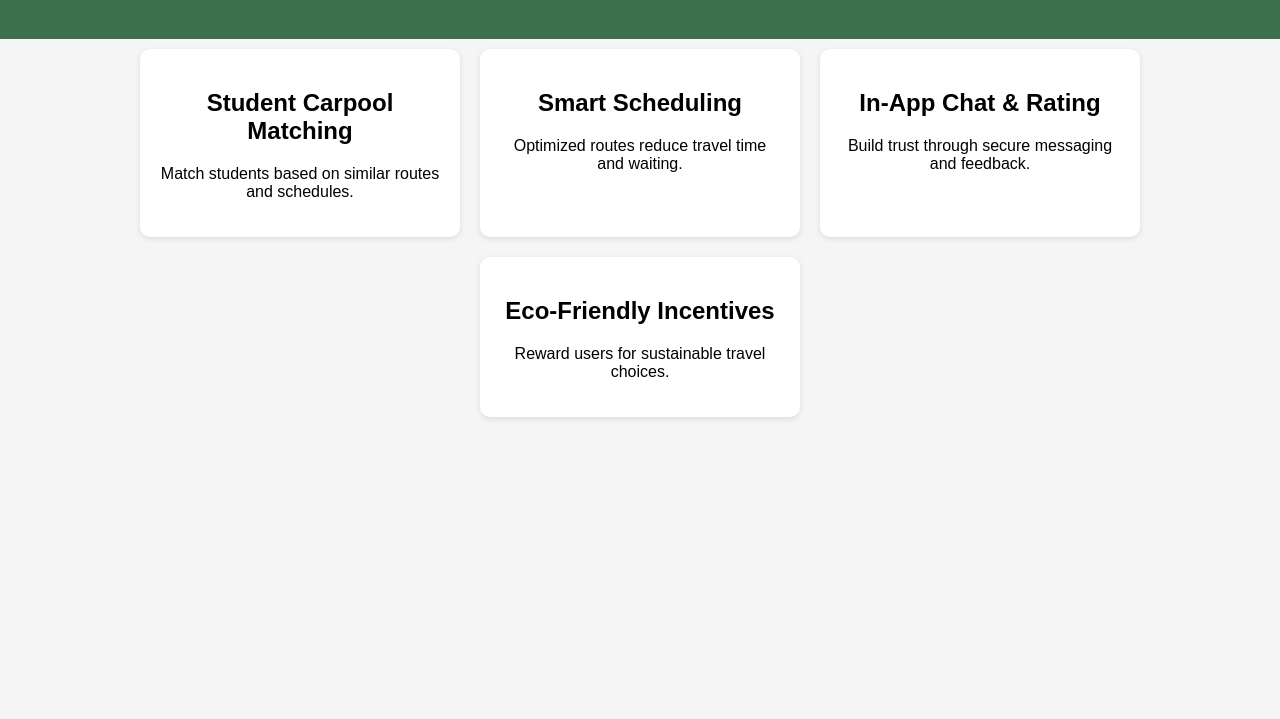
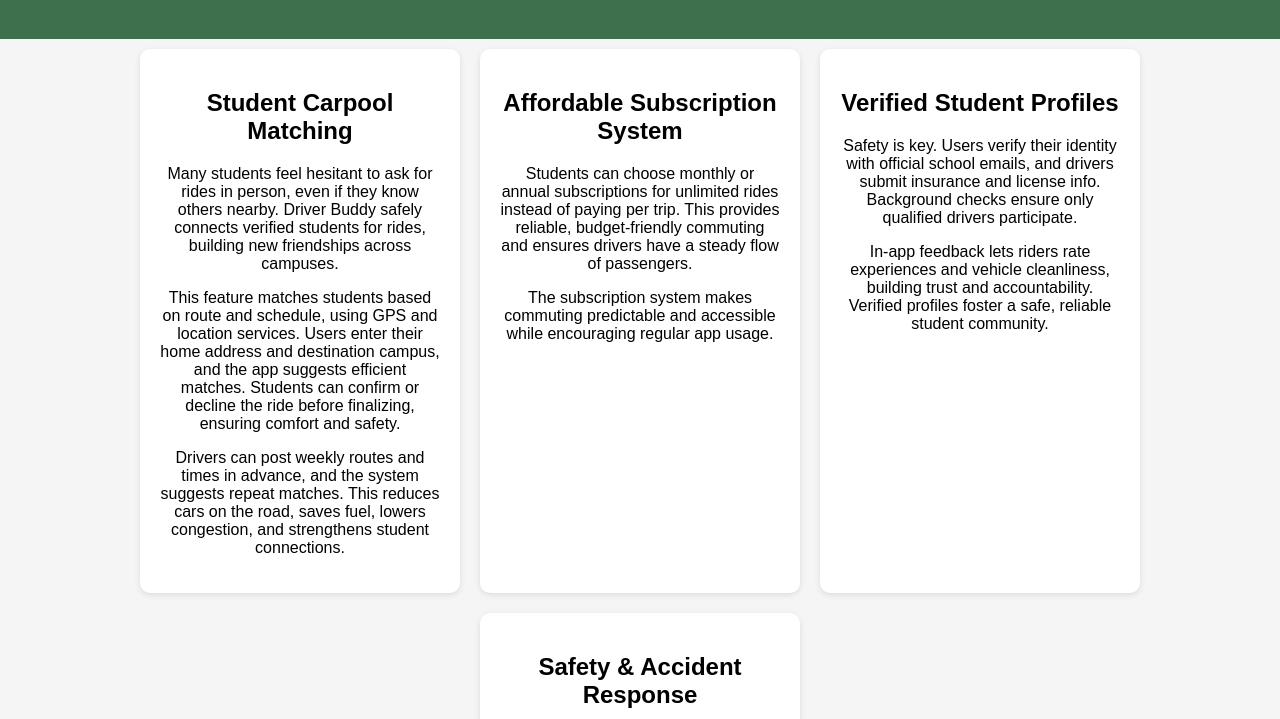
Before and after one commit to aasjos/DriveBuddy, a plain HTML site: page solutions.html in a window 1280 px wide. Shown: the part 81-800 px from the top of the page. Drawn offline with Linux system fonts and the light colour scheme.

Commit message:
Update solutions.html

```diff
--- a/solutions.html
+++ b/solutions.html
@@ -2,7 +2,7 @@
 <html lang="en">
 <head>
     <meta charset="UTF-8">
-    <title>Solutions</title>
+    <title>Driver Buddy Solutions</title>
     <link rel="stylesheet" href="css/style.css">
 </head>
 <body>
@@ -15,22 +15,52 @@
 
     <div class="card">
         <h2>Student Carpool Matching</h2>
-        <p>Match students based on similar routes and schedules.</p>
+        <p>
+            Many students feel hesitant to ask for rides in person, even if they know others nearby.
+            Driver Buddy safely connects verified students for rides, building new friendships across campuses.
+        </p>
+        <p>
+            This feature matches students based on route and schedule, using GPS and location services.
+            Users enter their home address and destination campus, and the app suggests efficient matches.
+            Students can confirm or decline the ride before finalizing, ensuring comfort and safety.
+        </p>
+        <p>
+            Drivers can post weekly routes and times in advance, and the system suggests repeat matches.
+            This reduces cars on the road, saves fuel, lowers congestion, and strengthens student connections.
+        </p>
     </div>
 
     <div class="card">
-        <h2>Smart Scheduling</h2>
-        <p>Optimized routes reduce travel time and waiting.</p>
+        <h2>Affordable Subscription System</h2>
+        <p>
+            Students can choose monthly or annual subscriptions for unlimited rides instead of paying per trip.
+            This provides reliable, budget-friendly commuting and ensures drivers have a steady flow of passengers.
+        </p>
+        <p>
+            The subscription system makes commuting predictable and accessible while encouraging regular app usage.
+        </p>
     </div>
 
     <div class="card">
-        <h2>In-App Chat & Rating</h2>
-        <p>Build trust through secure messaging and feedback.</p>
+        <h2>Verified Student Profiles</h2>
+        <p>
+            Safety is key. Users verify their identity with official school emails, and drivers submit insurance and license info.
+            Background checks ensure only qualified drivers participate.
+        </p>
+        <p>
+            In-app feedback lets riders rate experiences and vehicle cleanliness, building trust and accountability.
+            Verified profiles foster a safe, reliable student community.
+        </p>
     </div>
 
     <div class="card">
-        <h2>Eco-Friendly Incentives</h2>
-        <p>Reward users for sustainable travel choices.</p>
+        <h2>Safety & Accident Response</h2>
+        <p>
+            The app includes an emergency report option to contact authorities, notify schools, and submit trip details in case of incidents.
+        </p>
+        <p>
+            While early-stage coverage relies on personal insurance, future plans include partnerships with universities and local insurers to strengthen student protection.
+        </p>
     </div>
 
 </section>
```
